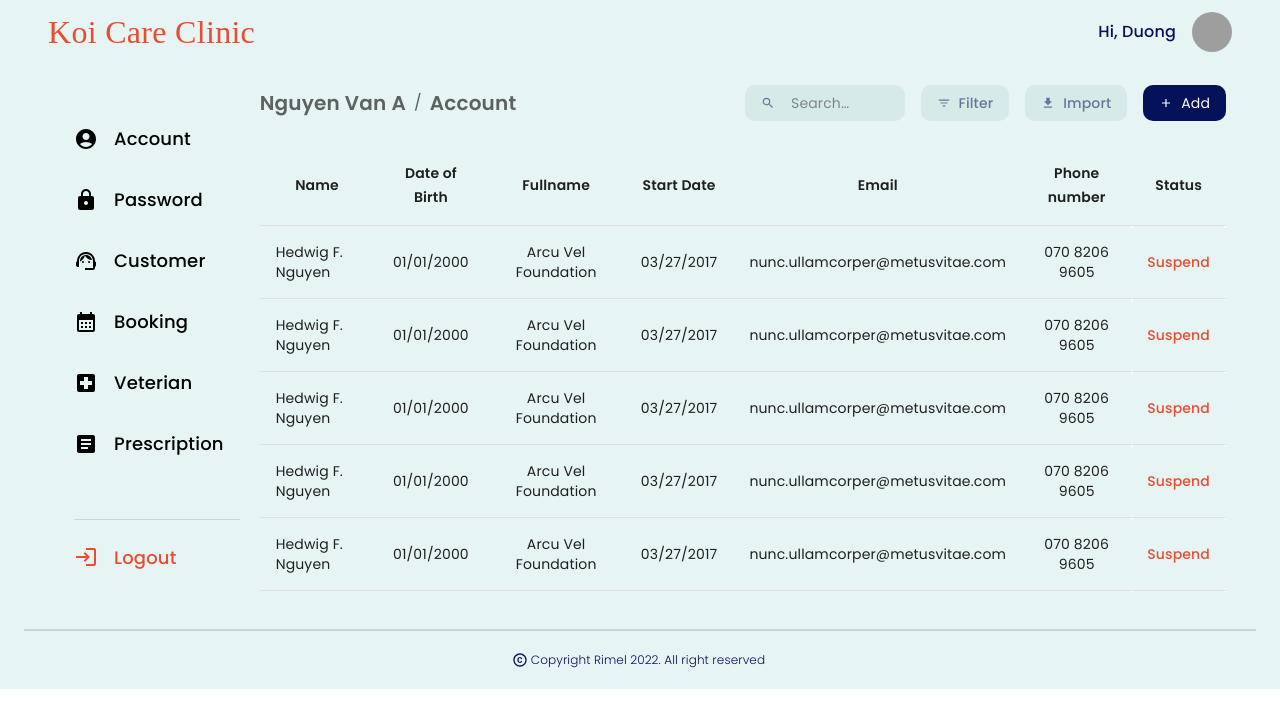
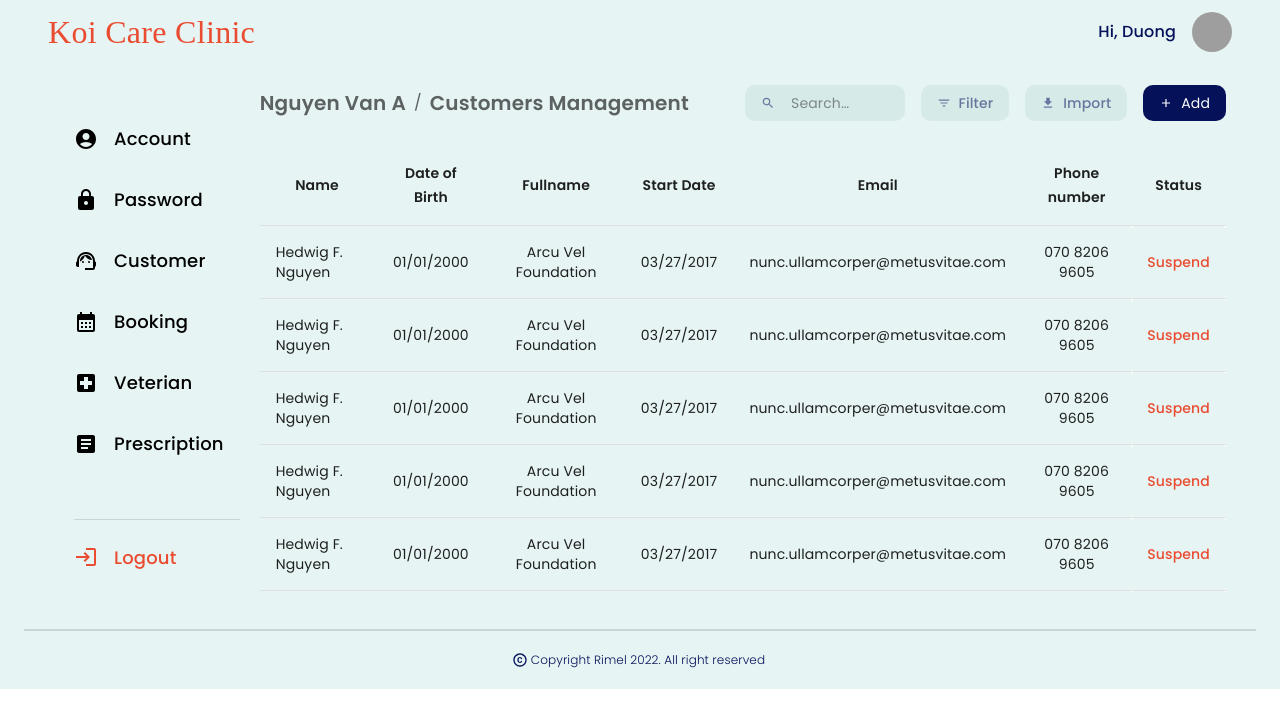
Before and after one commit to ThinhND3004/SWP391_Fall24_KoiVeterinaryServiceCenter_FE, a React (Vite) app: page /customer in a window 1280 px wide. Shown: the top 728 px of the page. Built offline with nearby package versions, Linux system fonts and the light colour scheme; grey boxes are pictures that could not be loaded.

Commit message:
update breadcrum on admin

```diff
--- a/src/pages/AdminPage/CustomerPage/CustomerPageDetails.jsx
+++ b/src/pages/AdminPage/CustomerPage/CustomerPageDetails.jsx
@@ -87,7 +87,7 @@ function CustomerPageDetails() {
               fontWeight: 600, fontSize: '20px'
             }}
             >
-              Account
+              Customers Management
             </Typography>
           </Breadcrumbs>
         </Box>
--- a/src/pages/AdminPage/PasswordPage/PasswordPageDetails.jsx
+++ b/src/pages/AdminPage/PasswordPage/PasswordPageDetails.jsx
@@ -18,7 +18,7 @@ function PasswordPageDetails() {
           Nguyen Van A
         </Typography>
         <Typography sx={{ fontWeight: 600, fontSize: '20px' }}>
-          Account
+          Password Management
         </Typography>
       </Breadcrumbs>
 
```
